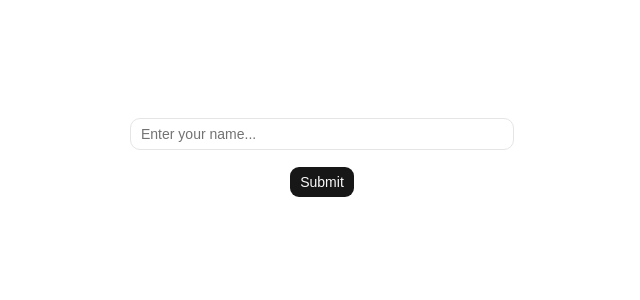
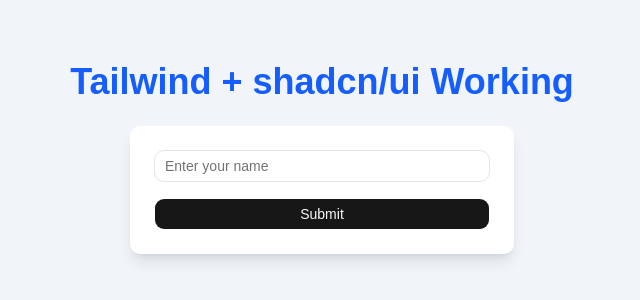
Before and after one commit to Shubha-rp/fiem-report, a React (Vite) app: page / in a window 1280 px wide. Shown: the part 242-542 px from the top of the page, without its empty margins (318-958 px from the left). Built offline with nearby package versions, Linux system fonts and the light colour scheme.

Commit message:
second commit

```diff
--- a/src/App.jsx
+++ b/src/App.jsx
@@ -1,16 +1,20 @@
-import { Button } from "./components/ui/button";
-import { Input } from "./components/ui/input";
+import { Button } from "@/components/ui/button";
+import { Input } from "@/components/ui/input";
 
 function App() {
   return (
-    <div className="min-h-screen flex flex-col items-center justify-center gap-4 p-4">
-      <Input
-        type="text"
-        placeholder="Enter your name..."
-        className="max-w-sm"
-      />
+    <div className="min-h-screen bg-slate-100 flex flex-col items-center justify-center gap-6">
+      <h1 className="text-4xl font-bold text-blue-600">
+        Tailwind + shadcn/ui Working
+      </h1>
 
-      <Button>Submit</Button>
+      <div className="w-full max-w-sm space-y-4 rounded-lg bg-white p-6 shadow-lg">
+        <Input placeholder="Enter your name" />
+
+        <Button className="w-full">
+          Submit
+        </Button>
+      </div>
     </div>
   );
 }
```
